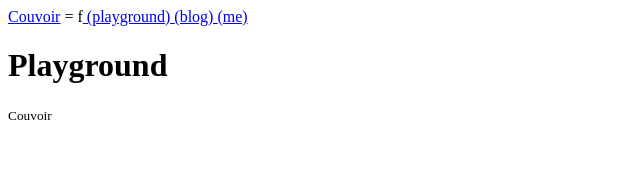
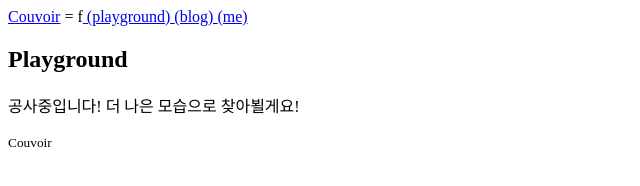
Before and after one commit to hatchling13/couvoir, an Astro site: page /ko/playground in a window 1280 px wide. Shown: the whole page, without its empty margins (0-640 px from the left). Built offline with nearby package versions, Linux system fonts and the light colour scheme; Astro itself is replaced by a stand-in of ours.

Commit message:
feat(playground): restore legacy placeholder

```diff
--- a/src/pages/ko/playground/index.astro
+++ b/src/pages/ko/playground/index.astro
@@ -2,6 +2,12 @@
 import { SiteShell } from "@widgets/site-shell";
 ---
 
-<SiteShell title="Playground" description="작업, 실험, 만든 것들.">
-  <h1>Playground</h1>
+<SiteShell
+  title="playground = f(ui)(cs)(more)"
+  description="Play is our brain's favorite way of learning - Diane Ackerman"
+>
+  <section aria-labelledby="playground-heading">
+    <h1 id="playground-heading">Playground</h1>
+    <p>공사중입니다! 더 나은 모습으로 찾아뵐게요!</p>
+  </section>
 </SiteShell>
```
Also changed, not shown: src/pages/en/playground/index.astro (+6 -3 lines).
